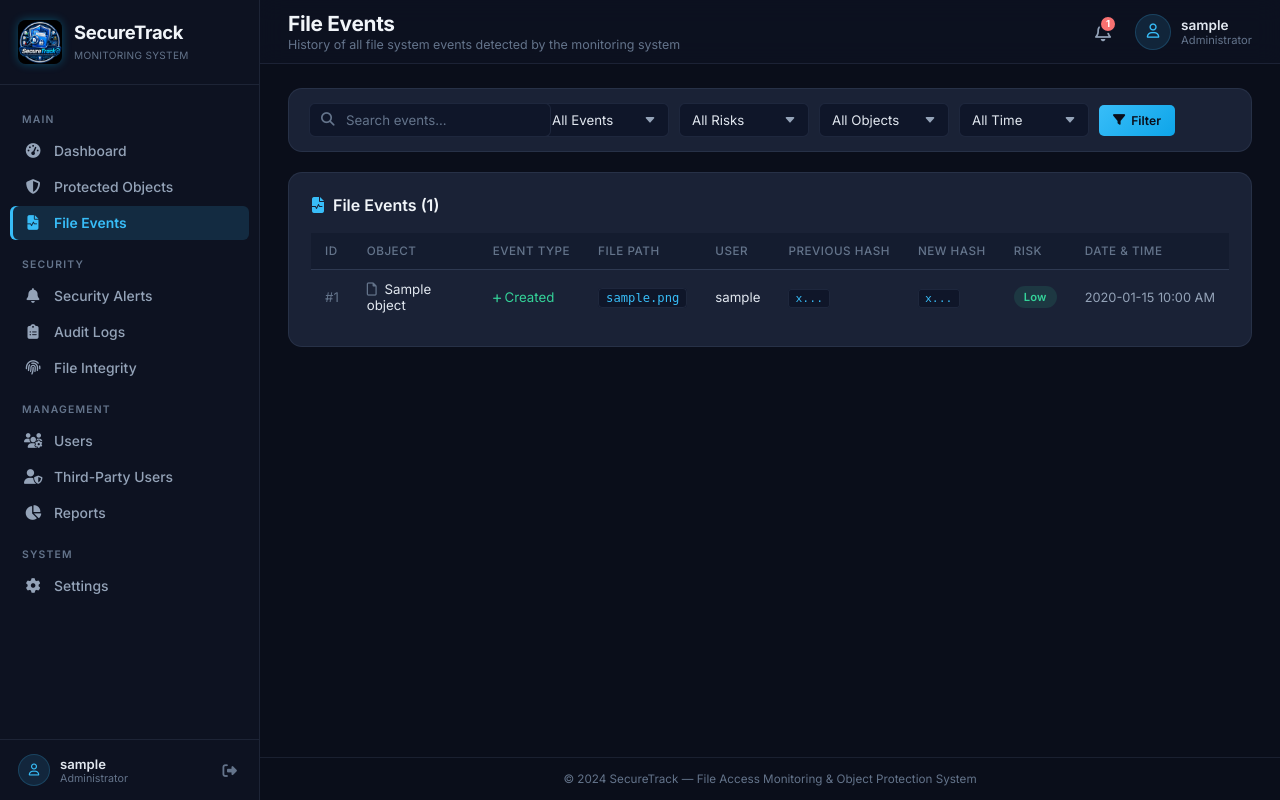
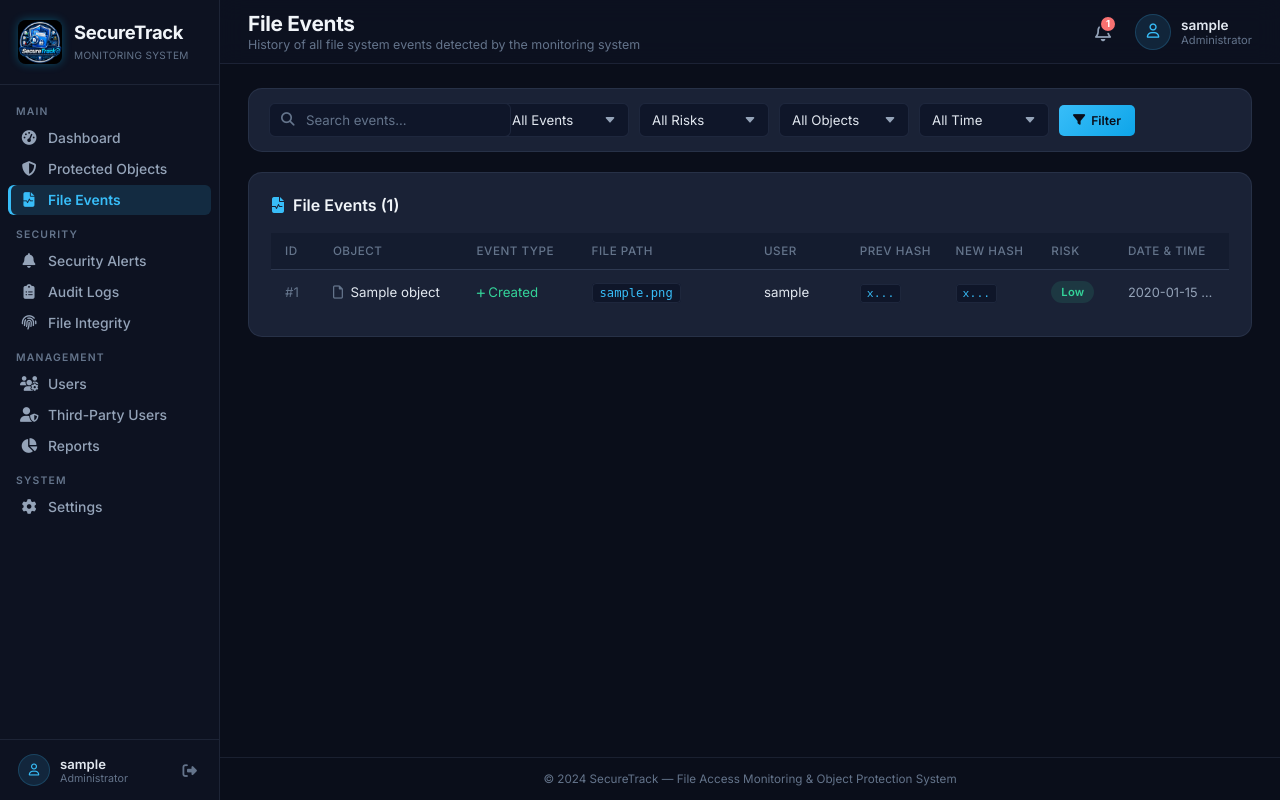
Before and after one commit to CarlJaca/SecureTrack, a Flask app: page /file-events in a window 1280 px wide. Run offline with Flask 3, Linux system fonts and the light colour scheme; the visitor is signed in with stand-in values (Sample User, id 1); tables that the repository leaves empty hold one stand-in row (values such as "Sample post").

Commit message:
Fix UI for File Activity and Sidebar; Add Unhidden event tracking

```diff
--- a/monitor.py
+++ b/monitor.py
@@ -39,6 +39,7 @@ RISK_MAP = {
     'Renamed': 'Medium',
     'Moved': 'Medium',
     'Hidden': 'High',
+    'Unhidden': 'Medium',
 }
 
 # Alert severity titles
@@ -49,6 +50,7 @@ ALERT_TITLES = {
     'Renamed': 'Protected File Renamed',
     'Moved': 'Protected File Moved',
     'Hidden': 'Protected File Hidden',
+    'Unhidden': 'Protected File Unhidden',
 }
 
 
@@ -97,7 +99,10 @@ class SecureTrackHandler(FileSystemEventHandler):
         if prev_attrs and current_attrs:
             # Detect hidden attribute change
             if current_attrs.get('hidden') != prev_attrs.get('hidden'):
-                event_type = 'Hidden'
+                if current_attrs.get('hidden'):
+                    event_type = 'Hidden'
+                else:
+                    event_type = 'Unhidden'
 
         # Always update stored attributes
         if current_attrs:
--- a/static/css/style.css
+++ b/static/css/style.css
@@ -49,7 +49,7 @@
     --info-dim: rgba(56, 189, 248, 0.12);
 
     /* Layout */
-    --sidebar-width: 260px;
+    --sidebar-width: 220px;
     --topbar-height: 64px;
     --radius-sm: 6px;
     --radius-md: 10px;
@@ -136,12 +136,12 @@ a:hover { color: var(--accent-emerald); }
 
 .nav-links {
     list-style: none;
-    padding: 12px 0;
+    padding: 8px 0;
     flex: 1;
 }
 
 .nav-section-label {
-    padding: 16px 22px 6px;
+    padding: 12px 16px 4px;
     font-size: 0.65rem;
     font-weight: 600;
     text-transform: uppercase;
@@ -149,13 +149,13 @@ a:hover { color: var(--accent-emerald); }
     color: var(--text-muted);
 }
 
-.nav-item { margin: 2px 10px; }
+.nav-item { margin: 1px 8px; }
 
 .nav-link {
     display: flex;
     align-items: center;
-    gap: 12px;
-    padding: 9px 14px;
+    gap: 10px;
+    padding: 7px 12px;
     color: var(--text-secondary);
     border-radius: var(--radius-sm);
     transition: all 0.2s ease;
--- a/templates/file_events.html
+++ b/templates/file_events.html
@@ -19,6 +19,7 @@
             <option value="Renamed" {% if event_type_filter == 'Renamed' %}selected{% endif %}>Renamed</option>
             <option value="Moved" {% if event_type_filter == 'Moved' %}selected{% endif %}>Moved</option>
             <option value="Hidden" {% if event_type_filter == 'Hidden' %}selected{% endif %}>Hidden</option>
+            <option value="Unhidden" {% if event_type_filter == 'Unhidden' %}selected{% endif %}>Unhidden</option>
             <option value="Viewed" {% if event_type_filter == 'Viewed' %}selected{% endif %}>Viewed</option>
             <option value="Accessed" {% if event_type_filter == 'Accessed' %}selected{% endif %}>Accessed</option>
             <option value="Downloaded" {% if event_type_filter == 'Downloaded' %}selected{% endif %}>Downloaded</option>
@@ -56,25 +57,32 @@
     </div>
 
     {% if events %}
-    <table class="data-table">
+    <style>
+        .file-events-table td {
+            white-space: nowrap;
+            overflow: hidden;
+            text-overflow: ellipsis;
+        }
+    </style>
+    <table class="data-table file-events-table" style="table-layout: fixed; width: 100%;">
         <thead>
             <tr>
-                <th>ID</th>
-                <th>Object</th>
-                <th>Event Type</th>
-                <th>File Path</th>
-                <th>User</th>
-                <th>Previous Hash</th>
-                <th>New Hash</th>
-                <th>Risk</th>
-                <th>Date & Time</th>
+                <th style="width: 5%;">ID</th>
+                <th style="width: 15%;">Object</th>
+                <th style="width: 12%;">Event Type</th>
+                <th style="width: 18%;">File Path</th>
+                <th style="width: 10%;">User</th>
+                <th style="width: 10%;">Prev Hash</th>
+                <th style="width: 10%;">New Hash</th>
+                <th style="width: 8%;">Risk</th>
+                <th style="width: 12%;">Date & Time</th>
             </tr>
         </thead>
         <tbody>
             {% for e in events %}
             <tr>
                 <td style="color: var(--text-muted);">#{{ e.id }}</td>
-                <td><i class="fa-regular fa-file" style="margin-right: 4px; color: var(--text-muted);"></i> {{ e.object_name or 'Unknown' }}</td>
+                <td title="{{ e.object_name or 'Unknown' }}"><i class="fa-regular fa-file" style="margin-right: 4px; color: var(--text-muted);"></i> {{ e.object_name or 'Unknown' }}</td>
                 <td>
                     {% if e.event_type == 'Modified' %}<span style="color: var(--warning);"><i class="fa-solid fa-pen" style="margin-right: 3px; font-size: 0.75em;"></i>Modified</span>
                     {% elif e.event_type == 'Deleted' %}<span style="color: var(--danger);"><i class="fa-solid fa-trash" style="margin-right: 3px; font-size: 0.75em;"></i>Deleted</span>
@@ -84,6 +92,7 @@
                     {% elif e.event_type == 'Moved' %}<span style="color: var(--accent-purple);"><i class="fa-solid fa-arrows-up-down" style="margin-right: 3px; font-size: 0.75em;"></i>Moved</span>
                     {% elif e.event_type == 'Renamed' %}<span style="color: var(--accent-amber);"><i class="fa-solid fa-i-cursor" style="margin-right: 3px; font-size: 0.75em;"></i>Renamed</span>
                     {% elif e.event_type == 'Hidden' %}<span style="color: var(--danger);"><i class="fa-solid fa-eye-slash" style="margin-right: 3px; font-size: 0.75em;"></i>Hidden</span>
+                    {% elif e.event_type == 'Unhidden' %}<span style="color: var(--success);"><i class="fa-solid fa-eye" style="margin-right: 3px; font-size: 0.75em;"></i>Unhidden</span>
                     {% elif e.event_type == 'Accessed' %}<span style="color: var(--text-secondary);"><i class="fa-solid fa-door-open" style="margin-right: 3px; font-size: 0.75em;"></i>Accessed</span>
                     {% else %}<span>{{ e.event_type }}</span>{% endif %}
                 </td>
@@ -91,8 +100,8 @@
                     <code>{{ e.file_path }}</code>
                 </td>
                 <td>{{ e.user_name or 'Unknown' }}</td>
-                <td>{% if e.previous_hash %}<span class="hash-text">{{ e.previous_hash[:12] }}...</span>{% else %}<span style="color: var(--text-muted);">—</span>{% endif %}</td>
-                <td>{% if e.new_hash %}<span class="hash-text">{{ e.new_hash[:12] }}...</span>{% else %}<span style="color: var(--text-muted);">—</span>{% endif %}</td>
+                <td title="{{ e.previous_hash or '' }}">{% if e.previous_hash %}<span class="hash-text">{{ e.previous_hash[:12] }}...</span>{% else %}<span style="color: var(--text-muted);">—</span>{% endif %}</td>
+                <td title="{{ e.new_hash or '' }}">{% if e.new_hash %}<span class="hash-text">{{ e.new_hash[:12] }}...</span>{% else %}<span style="color: var(--text-muted);">—</span>{% endif %}</td>
                 <td><span class="badge badge-{{ e.risk_level|lower }}">{{ e.risk_level }}</span></td>
                 <td style="white-space: nowrap; font-size: 0.8rem; color: var(--text-secondary);">{{ e.created_at.strftime('%Y-%m-%d %I:%M %p') }}</td>
             </tr>
```
